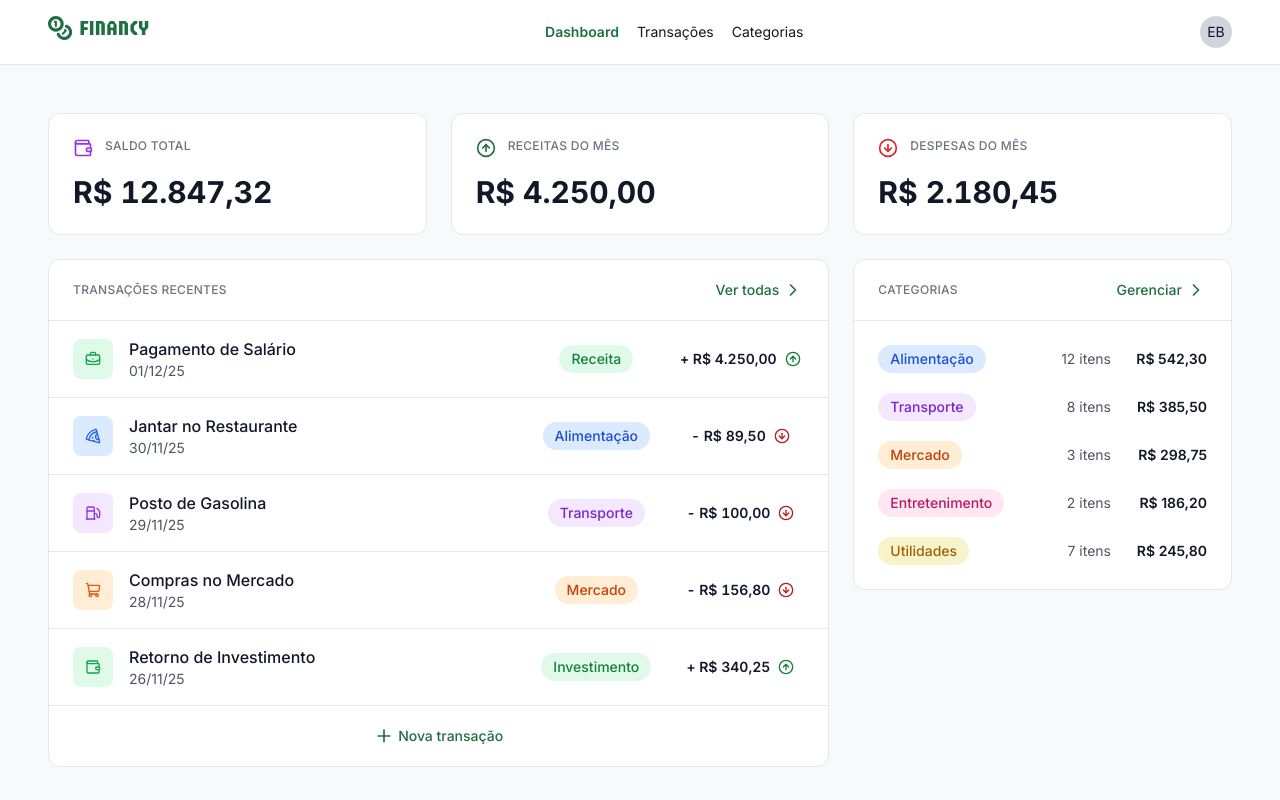
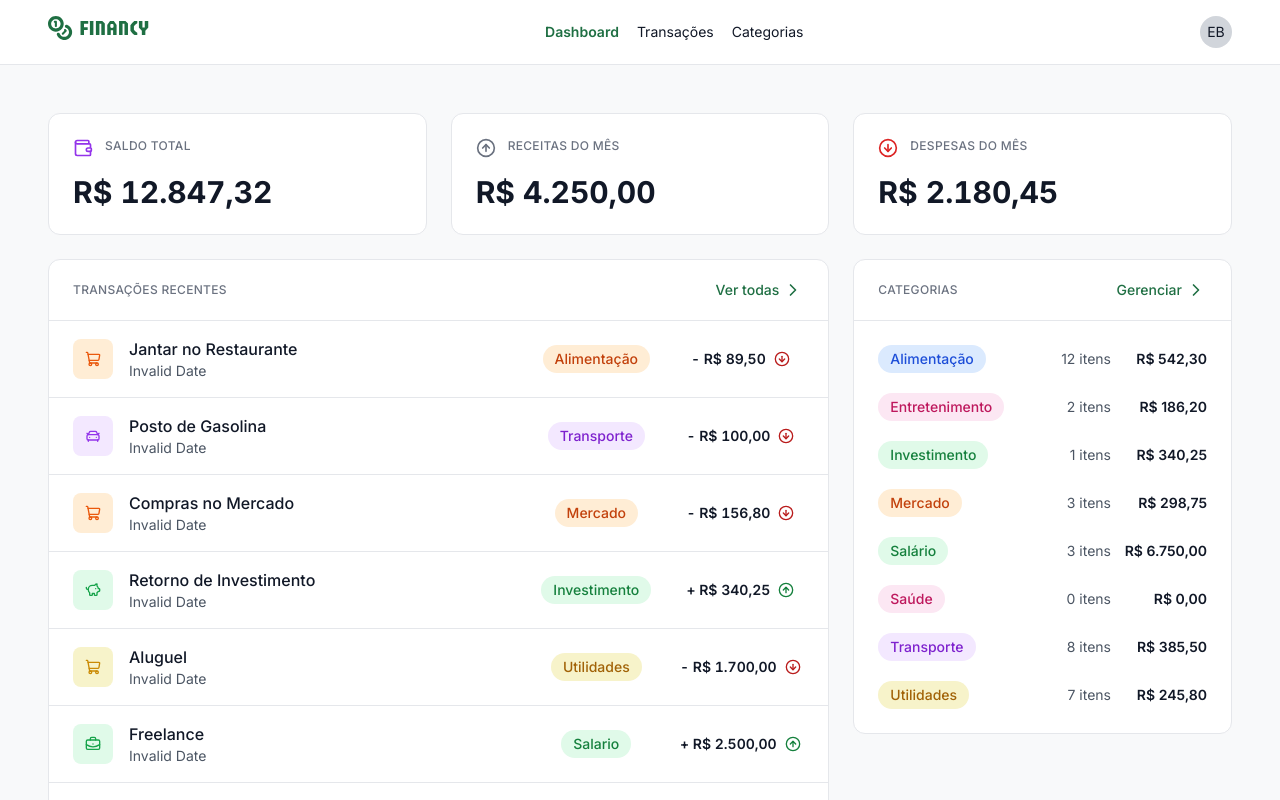
Before and after one commit to eullerbraz/financy, a React (Vite) app in the folder frontend/: page / in a window 1280 px wide. Shown: the top 800 px of the page. Built offline with nearby package versions, Linux system fonts and the light colour scheme.

Commit message:
refactor: Update color mapping to use const for colorsMap; enhance transaction and category structures with additional properties

```diff
--- a/frontend/src/pages/Categories/components/CategoryCardItem.tsx
+++ b/frontend/src/pages/Categories/components/CategoryCardItem.tsx
@@ -10,7 +10,7 @@ import { CategoryLogo } from '../../../components/CategoryLogo';
 import { CategoryTag } from '../../../components/CategoryTag';
 import { IconsMap, type Category } from '../../../types';
 
-export const colorsMap = {
+const colorsMap = {
   blue: {
     bg: 'bg-blue-light',
     text: 'text-blue',
--- a/frontend/src/pages/Categories/components/CreateCategoryDialog.tsx
+++ b/frontend/src/pages/Categories/components/CreateCategoryDialog.tsx
@@ -13,7 +13,7 @@ import { IconsEnum, type Colors } from '../../../types';
 import { CategoryColorInput } from './CategoryColorInput';
 import { CategoryIconInput } from './CategoryIconInput';
 
-export const colorsMap = {
+const colorsMap = {
   green: 'bg-green',
   blue: 'bg-blue',
   purple: 'bg-purple',
--- a/frontend/src/pages/Dashboard/components/DashboardCategoryItem.tsx
+++ b/frontend/src/pages/Dashboard/components/DashboardCategoryItem.tsx
@@ -1,5 +1,5 @@
-import type { Category } from '..';
 import { CategoryTag } from '../../../components/CategoryTag';
+import type { Category } from '../../../types';
 import { formatCurrency } from '../../../utils/format-currency';
 
 export function DashboardCategoryItem({ category }: { category: Category }) {
@@ -13,10 +13,10 @@ export function DashboardCategoryItem({ category }: { category: Category }) {
 
       <div className='flex items-center justify-end flex-1'>
         <span className='min-w-16 text-sm font-normal text-gray-600 text-right'>
-          {category.items} itens
+          {category.countTransactions} itens
         </span>
         <span className='min-w-24 text-sm font-semibold text-gray-800 text-right'>
-          {formatCurrency(category.amount)}
+          {formatCurrency(category.transactionAmount!)}
         </span>
       </div>
     </div>
--- a/frontend/src/pages/Dashboard/components/DashboardMetricCard.tsx
+++ b/frontend/src/pages/Dashboard/components/DashboardMetricCard.tsx
@@ -1,14 +1,16 @@
 import { Card, CardContent } from '@/components/ui/card';
 import { cn } from '@/lib/utils';
-import type { Metric } from '..';
+import type { DashboardMetric } from '..';
 import { formatCurrency } from '../../../utils/format-currency';
 
-export function DashboardMetricCard({ metric }: { metric: Metric }) {
-  const toneClasses = {
-    purple: 'text-purple',
-    brand: 'text-brand',
-    red: 'text-red',
-  };
+const colorsMap = {
+  purple: 'text-purple',
+  brand: 'text-brand',
+  red: 'text-red',
+};
+
+export function DashboardMetricCard({ metric }: { metric: DashboardMetric }) {
+  const color = colorsMap[metric.color as keyof typeof colorsMap];
 
   const Icon = metric.icon;
 
@@ -16,7 +18,7 @@ export function DashboardMetricCard({ metric }: { metric: Metric }) {
     <Card className='flex gap-3 p-6 m-0 border border-gray-200 bg-white'>
       <CardContent className='flex flex-col gap-4 items-start p-0'>
         <div className='flex gap-3 text-xs font-medium uppercase text-gray-500 tracking-wide'>
-          <Icon className={cn('size-5', toneClasses[metric.tone])} />
+          <Icon className={cn('size-5', color)} />
           <span>{metric.label}</span>
         </div>
         <span className='text-3xl font-bold text-gray-800 tabular-nums'>
--- a/frontend/src/pages/Dashboard/components/DashboardTransactionItem.tsx
+++ b/frontend/src/pages/Dashboard/components/DashboardTransactionItem.tsx
@@ -1,16 +1,52 @@
 import { cn } from '@/lib/utils';
 import { CircleArrowDown, CircleArrowUp } from 'lucide-react';
-import { colorsMap, type Transaction } from '..';
 import { CategoryLogo } from '../../../components/CategoryLogo';
 import { CategoryTag } from '../../../components/CategoryTag';
+import { IconsMap, TransactionType, type Transaction } from '../../../types';
 import { formatAmount } from '../../../utils/format-amount';
+
+const colorsMap: Record<
+  string,
+  { bg: string; text: string; textDark: string }
+> = {
+  blue: {
+    bg: 'bg-blue-light',
+    text: 'text-blue',
+    textDark: 'text-blue-dark',
+  },
+  purple: {
+    bg: 'bg-purple-light',
+    text: 'text-purple',
+    textDark: 'text-purple-dark',
+  },
+  orange: {
+    bg: 'bg-orange-light',
+    text: 'text-orange',
+    textDark: 'text-orange-dark',
+  },
+  pink: {
+    bg: 'bg-pink-light',
+    text: 'text-pink',
+    textDark: 'text-pink-dark',
+  },
+  yellow: {
+    bg: 'bg-yellow-light',
+    text: 'text-yellow',
+    textDark: 'text-yellow-dark',
+  },
+  green: {
+    bg: 'bg-green-light',
+    text: 'text-green',
+    textDark: 'text-green-dark',
+  },
+};
 
 export function DashboardTransactionItem({
   transaction,
 }: {
   transaction: Transaction;
 }) {
-  const Icon = transaction.icon;
+  const Icon = IconsMap[transaction.category.icon as keyof typeof IconsMap];
 
   const bgColorLight = colorsMap[transaction.category.color].bg;
   const textColor = colorsMap[transaction.category.color].text;
@@ -27,10 +63,14 @@ export function DashboardTransactionItem({
 
         <div>
           <p className='text-base font-medium text-gray-800'>
-            {transaction.title}
+            {transaction.description}
           </p>
           <p className='text-sm font-normal text-gray-600'>
-            {transaction.date}
+            {transaction.date.toLocaleDateString('pt-BR', {
+              day: '2-digit',
+              month: '2-digit',
+              year: '2-digit',
+            })}
           </p>
         </div>
       </div>
@@ -49,7 +89,7 @@ export function DashboardTransactionItem({
           )}
         >
           <span>{formatAmount(transaction.amount)}</span>
-          {transaction.tone === 'inflow' ? (
+          {transaction.type === TransactionType.inflow ? (
             <CircleArrowUp className='size-4 text-green-dark' />
           ) : (
             <CircleArrowDown className='size-4 text-red-dark' />
--- a/frontend/src/pages/Dashboard/index.tsx
+++ b/frontend/src/pages/Dashboard/index.tsx
@@ -7,204 +7,264 @@ import {
   CardTitle,
 } from '@/components/ui/card';
 import {
-  BriefcaseBusiness,
   ChevronRight,
   CircleArrowDown,
   CircleArrowUp,
-  Fuel,
-  Landmark,
-  Pizza,
   Plus,
-  ShoppingCart,
   Wallet,
 } from 'lucide-react';
+import {
+  Colors,
+  IconsEnum,
+  TransactionType,
+  type Category,
+  type Transaction,
+} from '../../types';
 import { DashboardCategoryItem } from './components/DashboardCategoryItem';
 import { DashboardMetricCard } from './components/DashboardMetricCard';
 import { DashboardTransactionItem } from './components/DashboardTransactionItem';
 
-export type MetricTone = 'purple' | 'brand' | 'red';
-export type TransactionTone = 'inflow' | 'outflow';
-
-export type Metric = {
+export interface DashboardMetric {
   label: string;
   value: number;
   icon: typeof Wallet;
-  tone: MetricTone;
-};
+  color: string;
+}
 
-export type Transaction = {
-  title: string;
-  date: string;
-  amount: number;
-  category: Category;
-  tone: TransactionTone;
-  icon: typeof Landmark;
-};
-
-export type Category = {
-  name: string;
-  items: number;
-  amount: number;
-  color: string;
-};
-
-const metrics: Metric[] = [
+const metrics: DashboardMetric[] = [
   {
     label: 'Saldo total',
     value: 12847.32,
     icon: Wallet,
-    tone: 'purple',
+    color: Colors.purple,
   },
   {
     label: 'Receitas do mês',
     value: 4250.0,
     icon: CircleArrowUp,
-    tone: 'brand',
+    color: Colors.green,
   },
   {
     label: 'Despesas do mês',
     value: 2180.45,
     icon: CircleArrowDown,
-    tone: 'red',
+    color: Colors.red,
   },
 ];
 
 const recentTransactions: Transaction[] = [
   {
-    title: 'Pagamento de Salário',
-    date: '01/12/25',
-    amount: 4250.0,
+    id: 't-1',
+    description: 'Jantar no Restaurante',
+    date: new Date('30/11/25'),
+    amount: -89.5,
+    type: TransactionType.outflow,
+    categoryId: 'c-1',
+    userId: 'u-1',
     category: {
-      name: 'Receita',
-      color: 'green',
-      items: 1,
-      amount: 4250.0,
+      id: 'c-1',
+      name: 'Alimentação',
+      color: Colors.orange,
+      icon: IconsEnum.ShoppingCart,
+      userId: 'u-1',
     },
-    tone: 'inflow',
-    icon: BriefcaseBusiness,
   },
   {
-    title: 'Jantar no Restaurante',
-    date: '30/11/25',
-    amount: -89.5,
+    id: 't-2',
+    description: 'Posto de Gasolina',
+    date: new Date('29/11/25'),
+    amount: -100,
+    type: TransactionType.outflow,
+    categoryId: 'c-2',
+    userId: 'u-1',
     category: {
-      name: 'Alimentação',
-      color: 'blue',
-      items: 1,
-      amount: 89.5,
+      id: 'c-2',
+      name: 'Transporte',
+      color: Colors.purple,
+      icon: IconsEnum.CarFront,
+      userId: 'u-1',
     },
-    tone: 'outflow',
-    icon: Pizza,
   },
   {
-    title: 'Posto de Gasolina',
-    date: '29/11/25',
-    amount: -100.0,
+    id: 't-3',
+    description: 'Compras no Mercado',
+    date: new Date('28/11/25'),
+    amount: -156.8,
+    type: TransactionType.outflow,
+    categoryId: 'c-3',
+    userId: 'u-1',
     category: {
-      name: 'Transporte',
-      color: 'purple',
-      items: 1,
-      amount: 100.0,
+      id: 'c-3',
+      name: 'Mercado',
+      color: Colors.orange,
+      icon: IconsEnum.ShoppingCart,
+      userId: 'u-1',
     },
-    tone: 'outflow',
-    icon: Fuel,
   },
   {
-    title: 'Compras no Mercado',
-    date: '28/11/25',
-    amount: -156.8,
+    id: 't-4',
+    description: 'Retorno de Investimento',
+    date: new Date('26/11/25'),
+    amount: 340.25,
+    type: TransactionType.inflow,
+    categoryId: 'c-4',
+    userId: 'u-1',
     category: {
-      name: 'Mercado',
-      color: 'orange',
-      items: 1,
-      amount: 156.8,
+      id: 'c-4',
+      name: 'Investimento',
+      color: Colors.green,
+      icon: IconsEnum.PiggyBank,
+      userId: 'u-1',
     },
-    tone: 'outflow',
-    icon: ShoppingCart,
   },
   {
-    title: 'Retorno de Investimento',
-    date: '26/11/25',
-    amount: 340.25,
+    id: 't-5',
+    description: 'Aluguel',
+    date: new Date('26/11/25'),
+    amount: -1700,
+    type: TransactionType.outflow,
+    categoryId: 'c-5',
+    userId: 'u-1',
     category: {
-      name: 'Investimento',
-      color: 'green',
-      items: 1,
-      amount: 340.25,
+      id: 'c-5',
+      name: 'Utilidades',
+      color: Colors.yellow,
+      icon: IconsEnum.ShoppingCart,
+      userId: 'u-1',
     },
-    tone: 'inflow',
-    icon: Wallet,
+  },
+  {
+    id: 't-6',
+    description: 'Freelance',
+    date: new Date('24/11/25'),
+    amount: 2500,
+    type: TransactionType.inflow,
+    categoryId: 'c-6',
+    userId: 'u-1',
+    category: {
+      id: 'c-6',
+      name: 'Salario',
+      color: Colors.green,
+      icon: IconsEnum.BriefcaseBusiness,
+      userId: 'u-1',
+    },
+  },
+  {
+    id: 't-7',
+    description: 'Compras Jantar',
+    date: new Date('22/11/25'),
+    amount: -150,
+    type: TransactionType.outflow,
+    categoryId: 'c-7',
+    userId: 'u-1',
+    category: {
+      id: 'c-7',
+      name: 'Mercado',
+      color: Colors.orange,
+      icon: IconsEnum.ShoppingCart,
+      userId: 'u-1',
+    },
+  },
+  {
+    id: 't-8',
+    description: 'Cinema',
+    date: new Date('18/11/25'),
+    amount: -88,
+    type: TransactionType.outflow,
+    categoryId: 'c-8',
+    userId: 'u-1',
+    category: {
+      id: 'c-8',
+      name: 'Entretenimento',
+      color: Colors.pink,
+      icon: IconsEnum.Ticket,
+      userId: 'u-1',
+    },
   },
 ];
 
 const categories: Category[] = [
   {
+    id: 'c-1',
     name: 'Alimentação',
-    items: 12,
-    amount: 542.3,
-    color: 'blue',
+    description: 'Restaurantes, delivery e refeições',
+    userId: 'u-1',
+    countTransactions: 12,
+    transactionAmount: 542.3,
+    color: Colors.blue,
+    icon: IconsEnum.Utensils,
   },
   {
-    name: 'Transporte',
-    items: 8,
-    amount: 385.5,
-    color: 'purple',
+    id: 'c-2',
+    name: 'Entretenimento',
+    description: 'Cinema, jogos e lazer',
+    userId: 'u-1',
+    countTransactions: 2,
+    transactionAmount: 186.2,
+    color: Colors.pink,
+    icon: IconsEnum.Ticket,
   },
   {
-    name: 'Mercado',
-    items: 3,
-    amount: 298.75,
-    color: 'orange',
+    id: 'c-3',
+    name: 'Investimento',
+    description: 'Aplicações e retornos financeiros',
+    userId: 'u-1',
+    countTransactions: 1,
+    transactionAmount: 340.25,
+    color: Colors.green,
+    icon: IconsEnum.PiggyBank,
   },
   {
-    name: 'Entretenimento',
-    items: 2,
-    amount: 186.2,
-    color: 'pink',
+    id: 'c-4',
+    name: 'Mercado',
+    description: 'Compras de supermercado e mantimentos',
+    userId: 'u-1',
+    countTransactions: 3,
+    transactionAmount: 298.75,
+    color: Colors.orange,
+    icon: IconsEnum.ShoppingCart,
   },
   {
+    id: 'c-5',
+    name: 'Salário',
+    description: 'Renda mensal e bonificações',
+    userId: 'u-1',
+    countTransactions: 3,
+    transactionAmount: 6750,
+    color: Colors.green,
+    icon: IconsEnum.BriefcaseBusiness,
+  },
+  {
+    id: 'c-6',
+    name: 'Saúde',
+    description: 'Medicamentos, consultas e exames',
+    userId: 'u-1',
+    countTransactions: 0,
+    transactionAmount: 0,
+    color: Colors.pink,
+    icon: IconsEnum.HeartPulse,
+  },
+  {
+    id: 'c-7',
+    name: 'Transporte',
+    description: 'Gasolina, transporte público e viagens',
+    userId: 'u-1',
+    countTransactions: 8,
+    transactionAmount: 385.5,
+    color: Colors.purple,
+    icon: IconsEnum.CarFront,
+  },
+  {
+    id: 'c-8',
     name: 'Utilidades',
-    items: 7,
-    amount: 245.8,
-    color: 'yellow',
+    description: 'Energia, água, internet e telefone',
+    userId: 'u-1',
+    countTransactions: 7,
+    transactionAmount: 245.8,
+    color: Colors.yellow,
+    icon: IconsEnum.ToolCase,
   },
 ];
-
-export const colorsMap: Record<
-  string,
-  { bg: string; text: string; textDark: string }
-> = {
-  blue: {
-    bg: 'bg-blue-light',
-    text: 'text-blue',
-    textDark: 'text-blue-dark',
-  },
-  purple: {
-    bg: 'bg-purple-light',
-    text: 'text-purple',
-    textDark: 'text-purple-dark',
-  },
-  orange: {
-    bg: 'bg-orange-light',
-    text: 'text-orange',
-    textDark: 'text-orange-dark',
-  },
-  pink: {
-    bg: 'bg-pink-light',
-    text: 'text-pink',
-    textDark: 'text-pink-dark',
-  },
-  yellow: {
-    bg: 'bg-yellow-light',
-    text: 'text-yellow',
-    textDark: 'text-yellow-dark',
-  },
-  green: {
-    bg: 'bg-green-light',
-    text: 'text-green',
-    textDark: 'text-green-dark',
-  },
-};
 
 export function Dashboard() {
   return (
@@ -236,7 +296,7 @@ export function Dashboard() {
           <CardContent className='p-0'>
             {recentTransactions.map((transaction) => (
               <DashboardTransactionItem
-                key={`${transaction.title}-${transaction.date}`}
+                key={transaction.id}
                 transaction={transaction}
               />
             ))}
```
